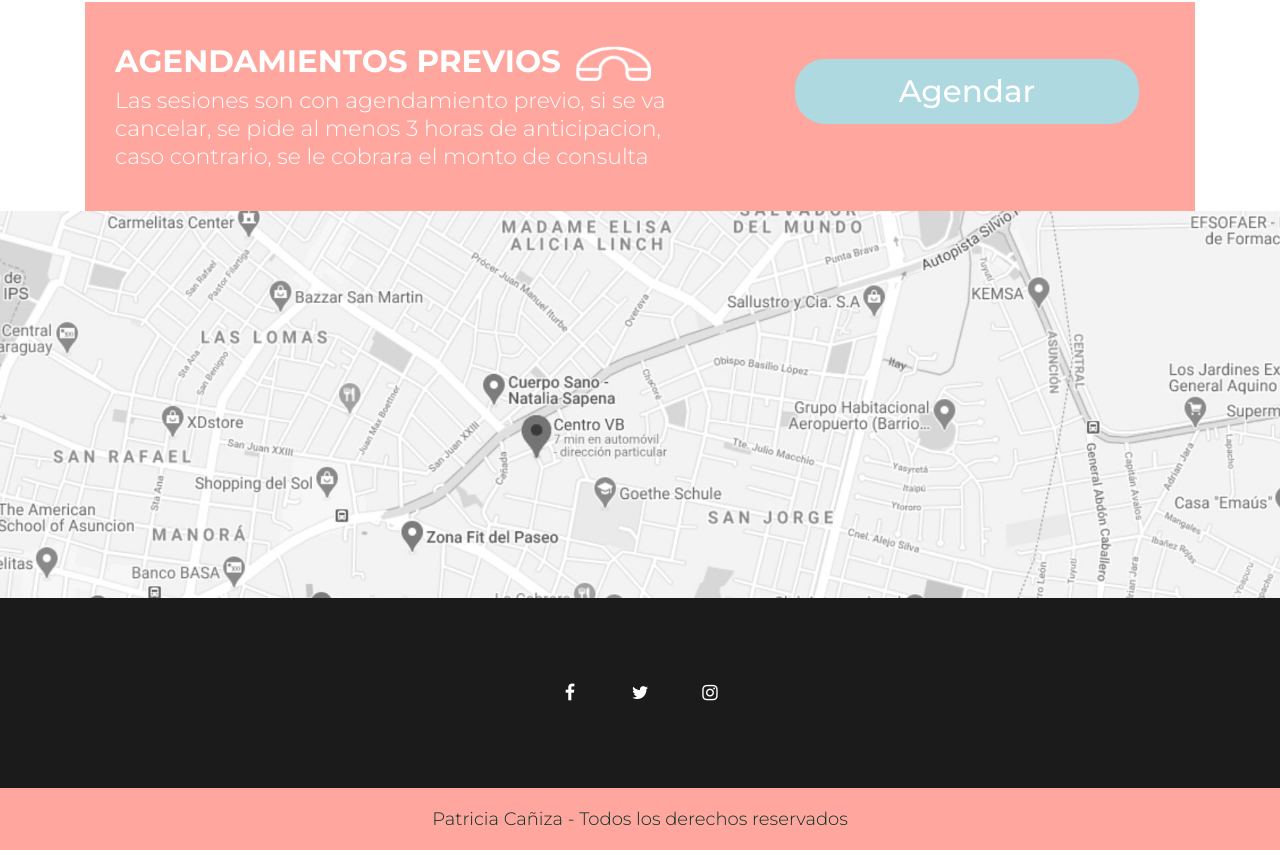
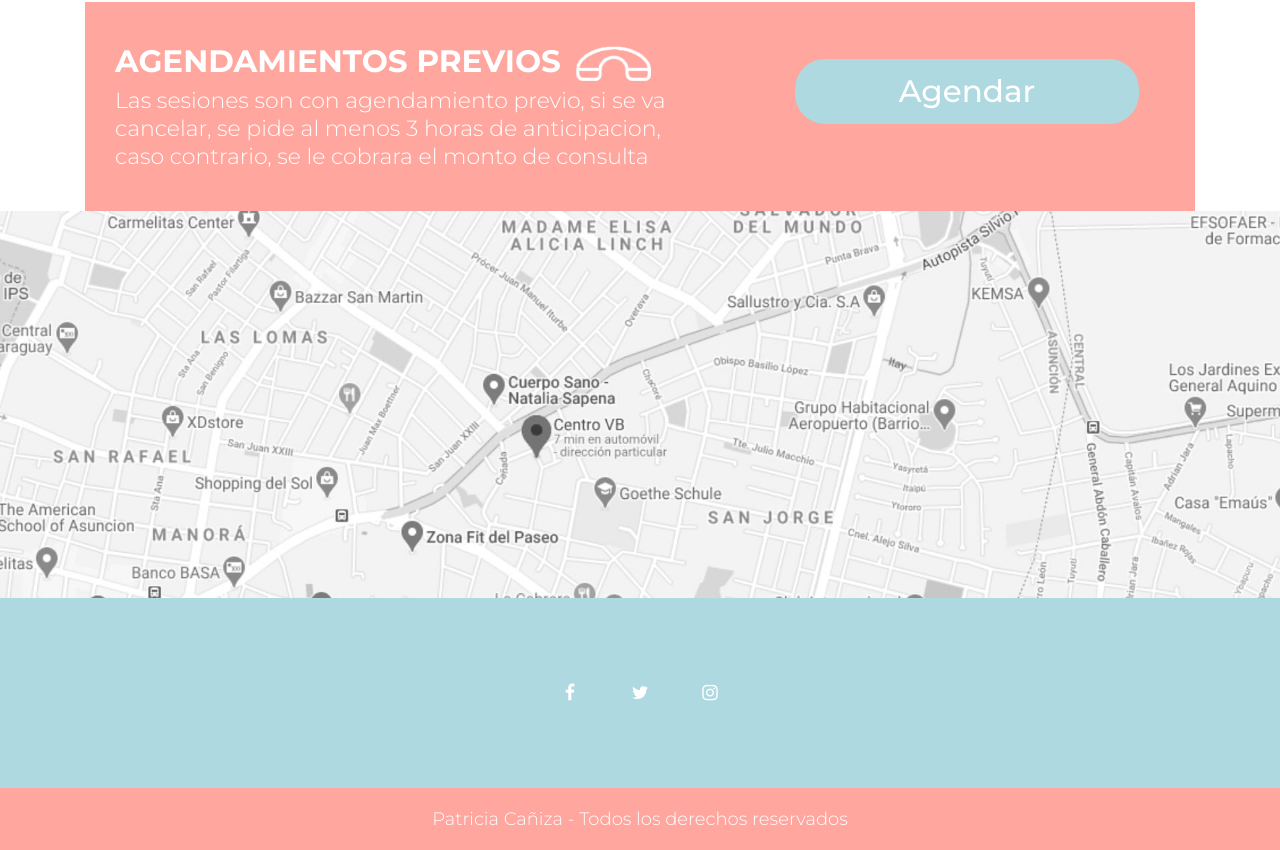
Before and after one commit to rodrigoWq/patriciacanizapsicologa, a plain HTML site: page index.html in a window 1280 px wide. Shown: the part 3164-4014 px from the top of the page. Drawn offline with nearby package versions, Linux system fonts and the light colour scheme.

Commit message:
Correcciones en el footer 3

```diff
--- a/css/style.css
+++ b/css/style.css
@@ -2063,7 +2063,7 @@ margin-top: 20px;
 /** footer section **/
 
 .footer {
-	background: #1b1b1b;
+	background: #aed9e0;
     padding-top: 70px;
 }
 ul.sociel {
--- a/index.html
+++ b/index.html
@@ -331,7 +331,7 @@
 
          </div>
             <div class="copyright">
-               <p>Patricia Cañiza - Todos los derechos reservados</p>
+               <p style="color: white;">Patricia Cañiza - Todos los derechos reservados</p>
             </div>
 
       </div>
```
